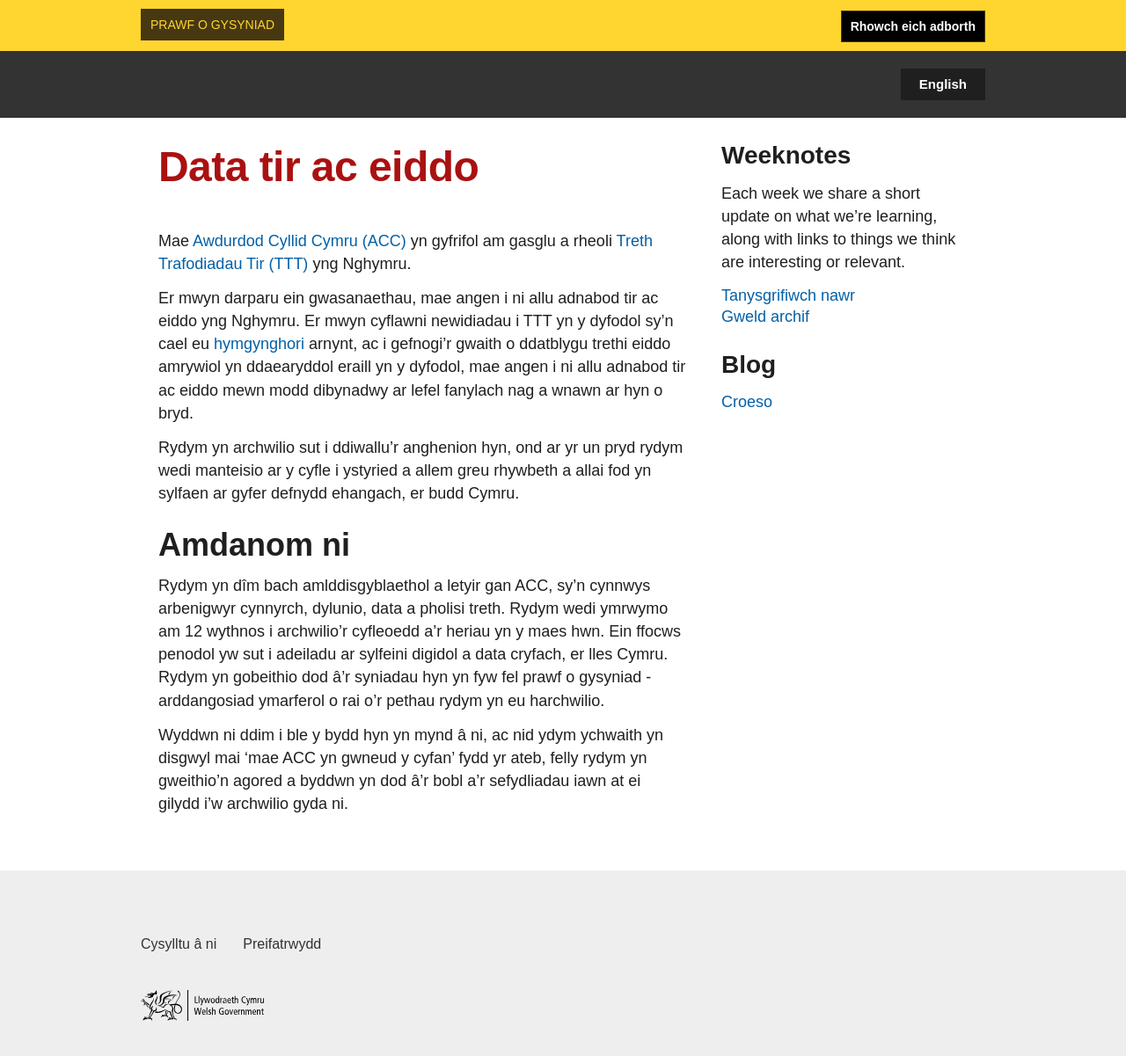
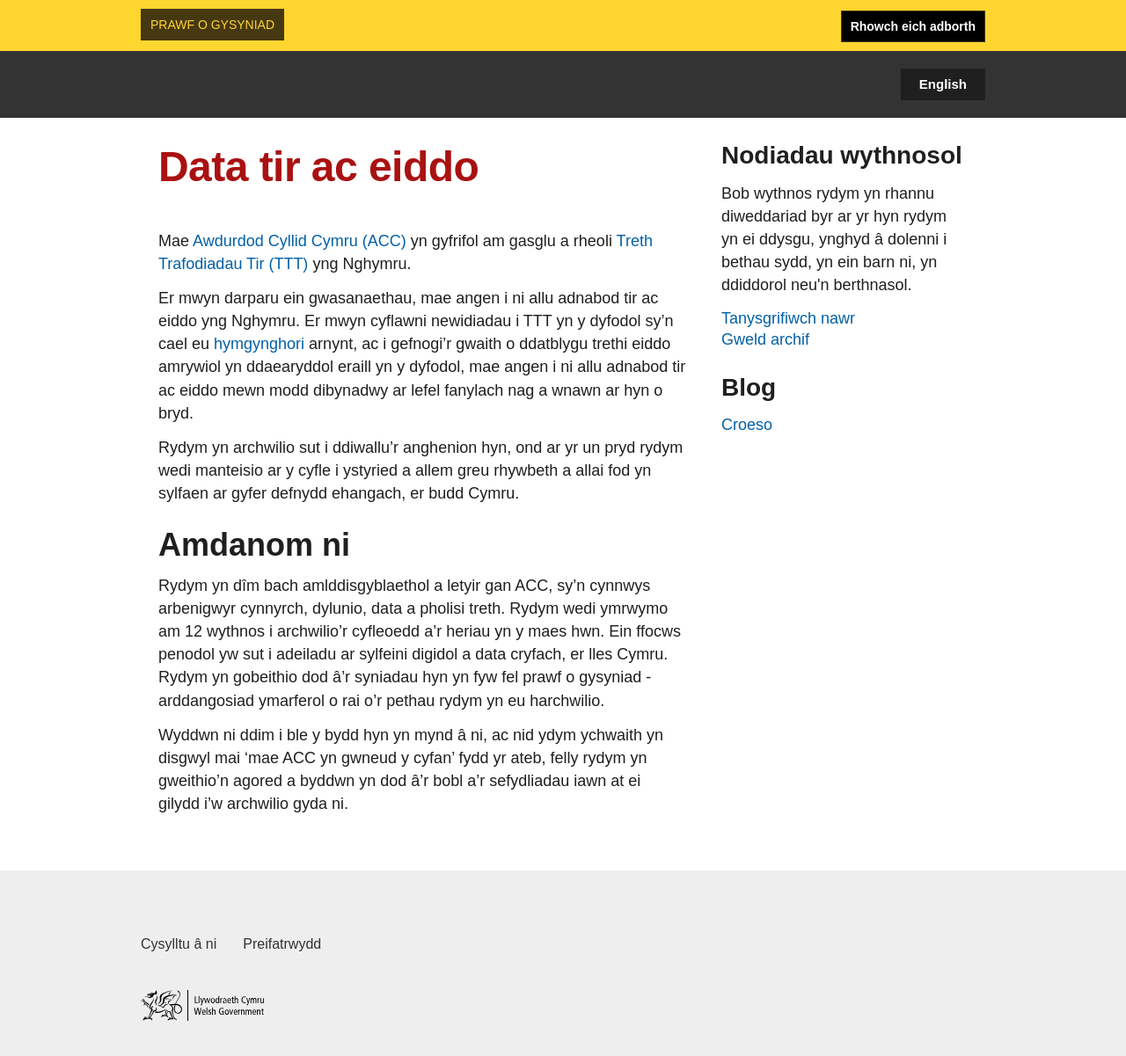
Before and after one commit to Welsh-Revenue-Authority/property-data-poc, a Jekyll site: the page built from cy/index.md, in a window 1280 px wide. Shown: the whole page at 88% size. Built offline with Jekyll 4.4.1, drawn with Linux system fonts in a browser that asks for light colours; some web fonts are replaced.

Commit message:
translation correction

```diff
--- a/_config.yml
+++ b/_config.yml
@@ -22,6 +22,8 @@ t:
     feedback: Give feedback
     subscribe: Subscribe now
     archive: View archive
+    weeknotes: Weeknotes
+    weeknotes_description: Each week we share a short update on what we’re learning, along with links to things we think are interesting or relevant.
   cy:
     title: Data tir ac eiddo
     description:
@@ -32,3 +34,5 @@ t:
     feedback: Rhowch eich adborth
     subscribe: Tanysgrifiwch nawr
     archive: Gweld archif
+    weeknotes: Nodiadau wythnosol
+    weeknotes_description: Bob wythnos rydym yn rhannu diweddariad byr ar yr hyn rydym yn ei ddysgu, ynghyd â dolenni i bethau sydd, yn ein barn ni, yn ddiddorol neu'n berthnasol.
--- a/_includes/footer.html
+++ b/_includes/footer.html
@@ -1,9 +1,9 @@
 
                     </div>
                     <div  class="col-xs-12 col-lg-4">
-                      <h3>Weeknotes</h3>
+                      <h3>{{site.t[page.lang].weeknotes}}</h3>
                       <p>
-                        Each week we share a short update on what we’re learning, along with links to things we think are interesting or relevant.
+                        {{site.t[page.lang].weeknotes_description}}
                       </p>
                       <ul class="unstyled">
                         <li>
```
